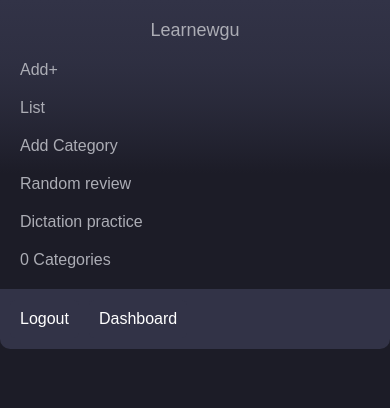
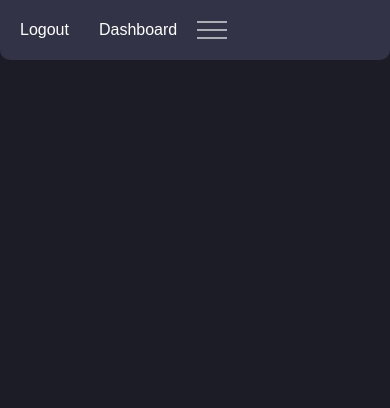
Before and after one commit to alirahmnicode/learnewgu, a Django app: page /dashboard/ in a window 390 px wide. Shown: the top 408 px of the page. Run offline with Django 4.2, Linux system fonts and the light colour scheme; the visitor is signed in with stand-in values (Sample User, id 1); data that the repository does not hold is empty.

Commit message:
responsiv

```diff
--- a/core/templates/core/dashboard.html
+++ b/core/templates/core/dashboard.html
@@ -8,13 +8,13 @@
 
 
 {% block content %}
-
 <div class="container">
     <div class="side">
         <div class="side-title">
-            <span>Learnewgu</span>
+            <span>Learnewgu</span> <span class="nav-btn">&#10094;</span>
             <div class="border"></div>
         </div>
+        <div class="links">
             <div class="items">
                 <div>
                     <a href="{% url 'core:add' %}">Add+</a>
@@ -42,6 +42,7 @@
                         <li><a href="{% url 'category:detail' pk=obj.pk %}">{{obj}}</a></li>
                         {% endfor %}
                     </ul>
+                </div>
             </div>
         </div>
     </div>
@@ -98,5 +99,4 @@
 <script src="https://code.jquery.com/jquery-3.6.0.min.js"
     integrity="sha256-/xUj+3OJU5yExlq6GSYGSHk7tPXikynS7ogEvDej/m4=" crossorigin="anonymous"></script>
 <script src="{% static 'js/view.js' %}?{% now 'U' %}"></script>
-<script src="{% static 'js/app.js' %}?{% now 'U' %}"></script>
 {% endblock js %}
--- a/static/css/dashboard.css
+++ b/static/css/dashboard.css
@@ -21,7 +21,7 @@ nav>a {
 
 .container {
     display: flex;
-    flex-wrap: wrap;
+    overflow: hidden;
 }
 
 .content {
@@ -31,6 +31,8 @@ nav>a {
 .side {
     flex: 20%;
     background: linear-gradient(#323347, 40%, #1c1c27, #1c1c2753, #1c1c2721);
+    overflow: hidden;
+    transition: .8s;
 }
 
 .side-title {
@@ -63,6 +65,11 @@ nav>a {
 }
 
 @media only screen and (max-width: 850px) {
+    .side {
+        flex: none;
+        width: 0;
+    }
+
     nav {
         margin-left: 0;
     }
@@ -79,21 +86,16 @@ nav>a {
         margin: 6px 0;
     }
 
-    .container {
-        flex-direction: column;
-    }
-
-    .links {
-        height: 0;
-        overflow: hidden;
-    }
-
     .side-title {
         margin: 20px 0 10px 0;
     }
 
     .border {
         display: none;
+    }
+
+    .nav-btn {
+        cursor: pointer;
     }
 }
 
--- a/static/js/app.js
+++ b/static/js/app.js
@@ -13,3 +13,14 @@ accordion.click(function () {
     box.classList.toggle("active");
 
 })
+
+var navBtn = $('.nav-btn')
+var itemsBox = $('.side')
+
+navBtn.click(function () {
+    if (itemsBox.width() == 0) {
+        itemsBox.css('width', '200px')
+    } else {
+        itemsBox.css('width', '0px')
+    }
+})
--- a/templates/base.html
+++ b/templates/base.html
@@ -24,7 +24,7 @@
     {% block js %}
 
     {% endblock js %}
-
+    <script src="{% static 'js/app.js' %}?{% now 'U' %}"></script>
 </body>
 
 </html>
--- a/templates/inc/nav.html
+++ b/templates/inc/nav.html
@@ -6,4 +6,9 @@
     <a href="">Login</a>
     <a href="">Sign Up</a>
     {% endif %}
+    <div class="nav-btn">
+        <div></div>
+        <div></div>
+        <div></div>
+    </div>
 </nav>
```
Also changed, not shown: templates/inc/respondivside.html (added, +33 -0 lines). Lines whose indentation alone changed are shown as unchanged.
